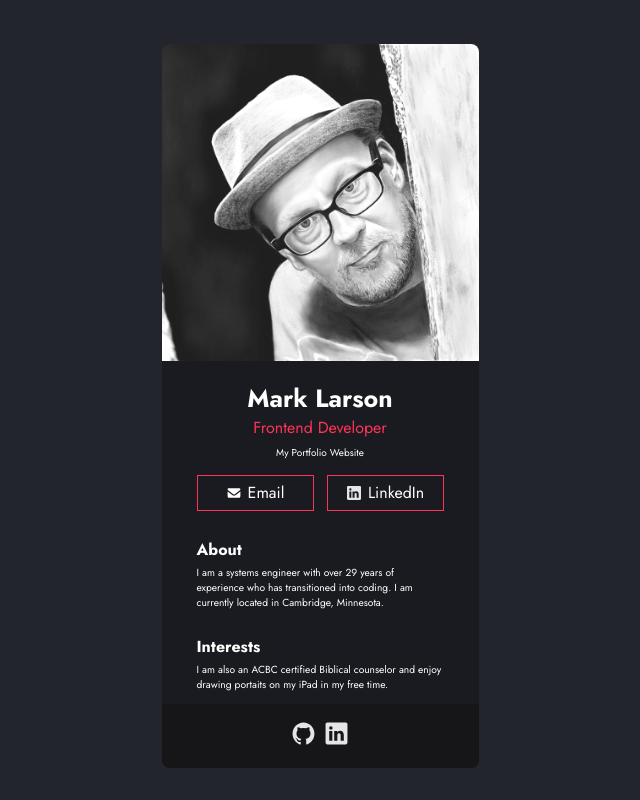
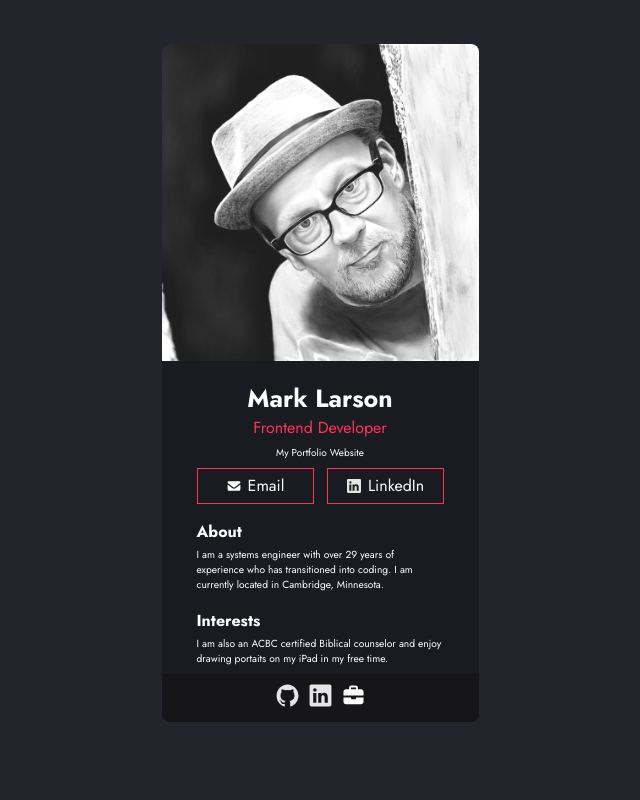
Before and after one commit to Kelemek/digital-business-card, a React (Vite) app: page / in a window 1280 px wide. Shown: the whole page, without its empty margins (320-960 px from the left). Built offline with nearby package versions, Linux system fonts and the light colour scheme.

Commit message:
added portfolio

```diff
--- a/src/App.css
+++ b/src/App.css
@@ -47,7 +47,7 @@ nav > a {
 }
 
 nav > .buttons {
-  padding: 0.938em 2.188em;
+  padding: 0.5em 2.188em;
   display: flex;
   justify-content: space-between;
 }
@@ -106,7 +106,7 @@ a > img {
 }
 
 section {
-  padding: 0.75em 2.188em;
+  padding: 0.5em 2.188em;
 }
 
 section h2 {
@@ -124,7 +124,7 @@ section p {
 
 footer {
   background-color: #161619;
-  height: 4em;
+  height: 3em;
   display: flex;
   justify-content: center;
   align-items: center;
--- a/src/Footer.jsx
+++ b/src/Footer.jsx
@@ -1,5 +1,7 @@
 import github from '../src/assets/github.svg'
 import linkedIn from '../src/assets/linkedin.svg'
+import portfolio from '../src/assets/portfolio.svg'
+
 
 export default function Footer() {
     return (
@@ -10,6 +12,9 @@ export default function Footer() {
             <a href="https://www.linkedin.com/in/mark-larson-a33b3588" target="_blank">
                 <img src={linkedIn} title="Link to Linkedin Profile" alt="Linkedin" />
             </a>
+            <a href="https://marklarsonportfolio.netlify.app/" target="_blank">
+                <img src={portfolio} title="Link to my portfolio" alt="Portfolio" />
+            </a>
         </footer>
     )
 }
```
Also changed, not shown: src/assets/portfolio.svg (added).
